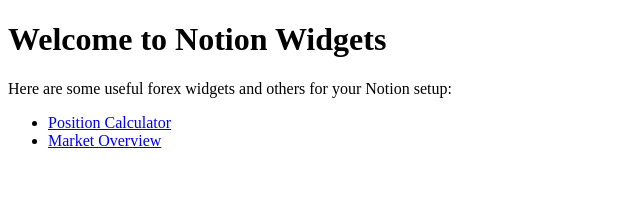
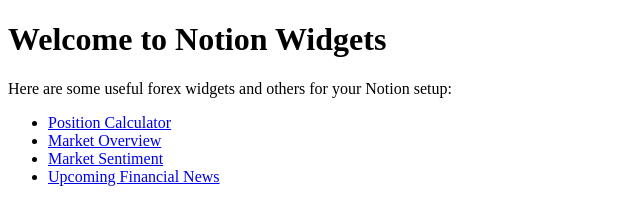
Before and after one commit to allan99999/notionwidgets, a plain HTML site: page index.html in a window 1280 px wide. Shown: the whole page, without its empty margins (0-640 px from the left). Drawn offline with Linux system fonts and the light colour scheme.

Commit message:
Update index.html

```diff
--- a/index.html
+++ b/index.html
@@ -10,6 +10,8 @@
     <ul>
         <li><a href="https://allan99999.github.io/notionwidgets/poscalc.html">Position Calculator</a></li>
         <li><a href="https://allan99999.github.io/notionwidgets/markets.html">Market Overview</a></li>
+        <li><a href="https://allan99999.github.io/notionwidgets/sentiment.html">Market Sentiment</a></li>
+        <li><a href="https://allan99999.github.io/notionwidgets/news.html">Upcoming Financial News</a></li>
     </ul>
 </body>
 </html>
```
